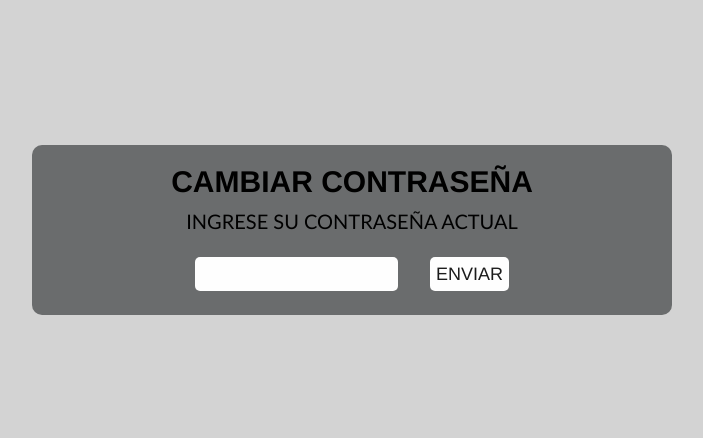
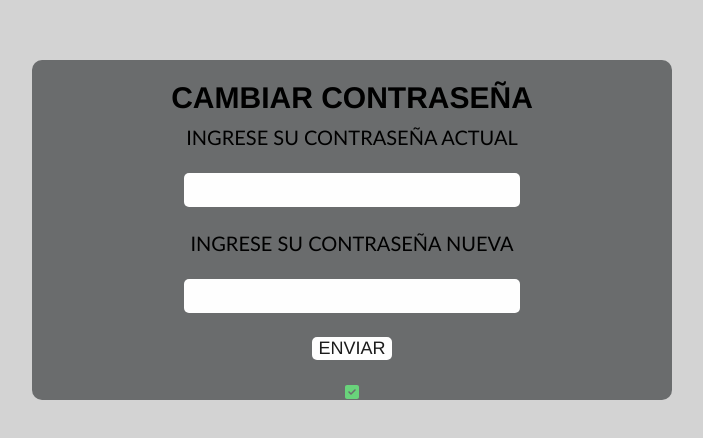
Before and after one commit to MBareiro/HoraBus, a React (Vite) app in the folder frontend/: page /operador/changePassword in a window 1280 px wide. Shown: the part 170-608 px from the top of the page, without its empty margins (288-991 px from the left). Built offline with nearby package versions, Linux system fonts and the light colour scheme; no server answers; sample sign-in values are in the browser's storage.

Commit message:
changePassword

```diff
--- a/frontend/src/components/operador/editDataOp/changePassword/ChangePassword.css
+++ b/frontend/src/components/operador/editDataOp/changePassword/ChangePassword.css
@@ -3,3 +3,12 @@
     flex-direction: row;
     gap: 2em
 }
+.loading-gif-cp{
+    width: 80px;
+    height: 80px;
+}
+.conteiner-form-button{
+    display: flex;
+    flex-direction: column;
+    align-items: center;
+}
--- a/frontend/src/components/operador/editDataOp/changePassword/ChangePasswordOp.jsx
+++ b/frontend/src/components/operador/editDataOp/changePassword/ChangePasswordOp.jsx
@@ -1,10 +1,12 @@
 import { useDispatch } from "react-redux";
 import { useNavigate } from "react-router-dom";
 import { setSignIn } from "../../../../redux/slices/operadorSlice";
-import { getOperadorData } from "../../../../redux/actions/operadorActions/operadorActions";
+import { changePassword, getOperadorData } from "../../../../redux/actions/operadorActions/operadorActions";
 import { useEffect, useState } from "react";
 import loadingGif from '../../../../pictures/loading.gif'
 import './ChangePassword.css'
+import { FontAwesomeIcon } from "@fortawesome/react-fontawesome";
+import { faSquareCheck} from "@fortawesome/free-solid-svg-icons";
 
 export const ChangePasswordOp = () => {
 
@@ -21,12 +23,28 @@ const dispatch = useDispatch()
             }
       }, [])
 
+      const [operatorId, setOperatorId] = useState(() => {
+        const authData = JSON.parse(localStorage.getItem("auth"));
+        return authData?.userId || null;
+    });
+
+      const [currentPassword, setCurrentPassword] = useState('');
+      const [newPassword, setNewPassword] = useState('');
+
 
       const [showLoadinGif, setShowLoadingGif] = useState(false)
+      const [showCheck, setShowCheck] = useState(false)
 
       const handleSubmit = async (event) => {
         event.preventDefault();
         setShowLoadingGif(true);
+
+        const data = {
+            currentPassword,
+            newPassword,
+            operatorId
+          };
+          dispatch(changePassword(data))
     };
 
     return(
@@ -36,18 +54,26 @@ const dispatch = useDispatch()
                      <div className="conteiner-form-button">
                      <form className="conteiner-form">
                          <label className="label-recover">INGRESE SU CONTRASEÑA ACTUAL</label>
-                         <div className="conteiner-input-button-img">
                          <input
-                         type="text"
-                         name="dni"
-                         id="dni"
-                         className="input-recover"></input>
-                          {showLoadinGif ?
-                 <img src={loadingGif} alt="Cargando..." className="loading-gif-recover" /> :
-                 <button className="button-recover" onClick={handleSubmit}>ENVIAR</button>}
-                         </div>
+                       type="password"
+                       name="currentPassword"
+                       id="currentPassword"
+                       className="input-recover"
+                       value={currentPassword}
+                       onChange={(e) => setCurrentPassword(e.target.value)}></input>
+                          <label className="label-recover">INGRESE SU CONTRASEÑA NUEVA</label>
+                         <input
+                         type="password"
+                         name="newPassword"
+                         id="newPassword"
+                         className="input-recover"
+                         value={newPassword}
+                         onChange={(e) => setNewPassword(e.target.value)}></input>
+
+                 <button className="button-recover" onClick={handleSubmit}>ENVIAR</button>
                      </form>
-
+                     {showLoadinGif && <img src={loadingGif} alt="Cargando..." className="loading-gif-cp" /> }
+                     <FontAwesomeIcon icon={faSquareCheck} style={{color: "#69d37b",}} />
                      </div>
                  </div>
              </div>
--- a/frontend/src/components/operador/horarios/HorariosOperador.jsx
+++ b/frontend/src/components/operador/horarios/HorariosOperador.jsx
@@ -7,7 +7,6 @@ import LimpiarFiltros from "../../filtros/LimpiarFiltros/LimpiarFiltros";
 import { useEffect, useState } from "react";
 import './HorariosOperador.css'
 import loadingGif from '../../../pictures/loading.gif'
-
 
 export const HorariosOperador = ({origen,destino,handleBuscarHorarios}) => {
 
@@ -57,6 +56,7 @@ export const HorariosOperador = ({origen,destino,handleBuscarHorarios}) => {
                 <tr>
                   <th>{origen}</th>
                   <th>{destino}</th>
+                  <th>Estado</th>
                   <th>Frecuencia</th>
                   <th>Habilitado</th>
                   <th>Editar</th>
@@ -65,12 +65,20 @@ export const HorariosOperador = ({origen,destino,handleBuscarHorarios}) => {
               </thead>
               <tbody>
                 {horarios
-                  .slice() // Crea una copia para evitar mutar el estado original
-                  .sort((a, b) => a.departure_time.localeCompare(b.departure_time)) // Ordena por departure_time
+                  .slice()
+                  .sort((a, b) => a.departure_time.localeCompare(b.departure_time))
                   .map((item) => (
                     <tr key={item.id}>
                       <td>{item.departure_time}</td>
                       <td>{item.arrival_time}</td>
+                      <td>
+                        <select>
+    <option value="on-time">A tiempo</option>
+    <option value="delayed">Demorado</option>
+    <option value="cancelled">Cancelado</option>
+    <option value="en-route">En camino</option>
+  </select></td>
+
                       <td>{item.frequency}</td>
                       <td>
                         <FontAwesomeIcon icon={faSquareCheck} style={{ color: "#458762" }} />
--- a/frontend/src/redux/actions/operadorActions/operadorActions.js
+++ b/frontend/src/redux/actions/operadorActions/operadorActions.js
@@ -92,6 +92,26 @@ if(response.status = 200){
     }
 }
 
+export const changePassword = (datos) => async (dispatch) => {
+  const id = datos.operatorId
+  const requiredData = {
+    currentPassword: datos.currentPassword,
+    newPassword: datos.newPassword
+  }
+
+  try {
+    const response = await axios.post(`/${api}/users/${id}/update-password`, requiredData, {
+      headers: {
+        Authorization: `Bearer ${getToken()}`,
+      },
+    });
+  console.log(response)
+  } catch (error) {
+    dispatch(setMessage(error.response.data.error));
+  }
+};
+
+
 export const getStops = () => async (dispatch) => {
   try{
     const response = await axios.get(`${api}/stops`,{
```
Also changed, not shown: frontend/src/components/operador/horarios/editarHorarios/EditarHorarios.jsx (added, +9 -0 lines).
